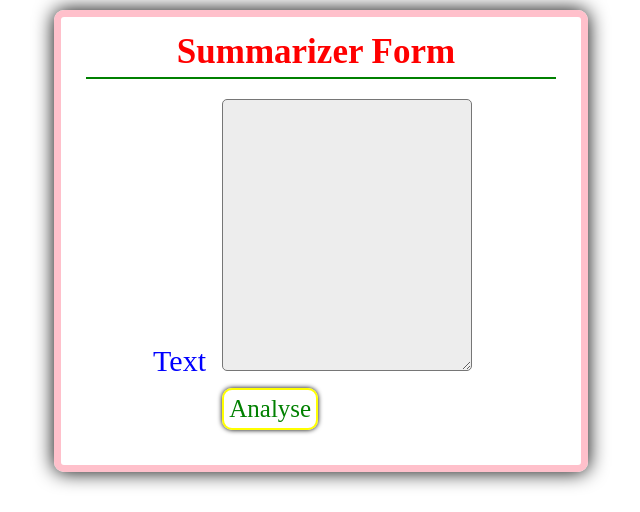
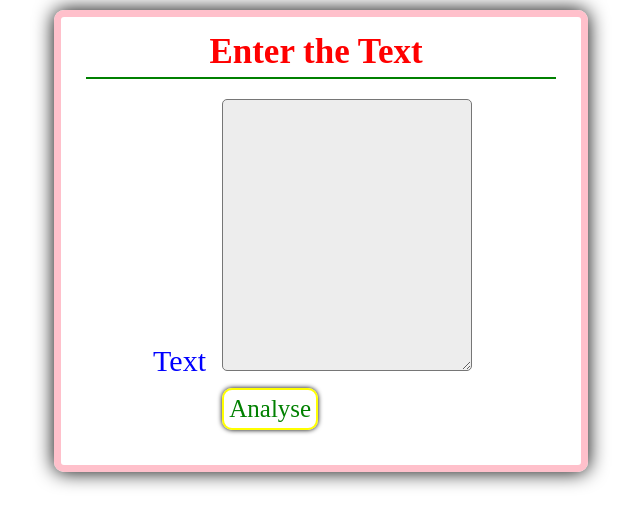
Before and after one commit to nani88/Text-Analyzer, a Flask app: page /analyze/ in a window 1280 px wide. Shown: the top 512 px of the page, without its empty margins (319-959 px from the left). Run offline with Flask 2, Linux system fonts and the light colour scheme.

Commit message:
I changed heading
I just changed heading from Summarizer Form to Enter the Text

```diff
--- a/templates/summarizerform.html
+++ b/templates/summarizerform.html
@@ -4,7 +4,7 @@
 </head>
 <body>
 <div class=register>
-<h1>Summarizer Form</h1>
+<h1>Enter the Text</h1>
 <form action="{{url_for('summarizeCode')}}" method='post'>
 <label>Text</label>
 <textarea name='text' cols=50 rows=10>
```
